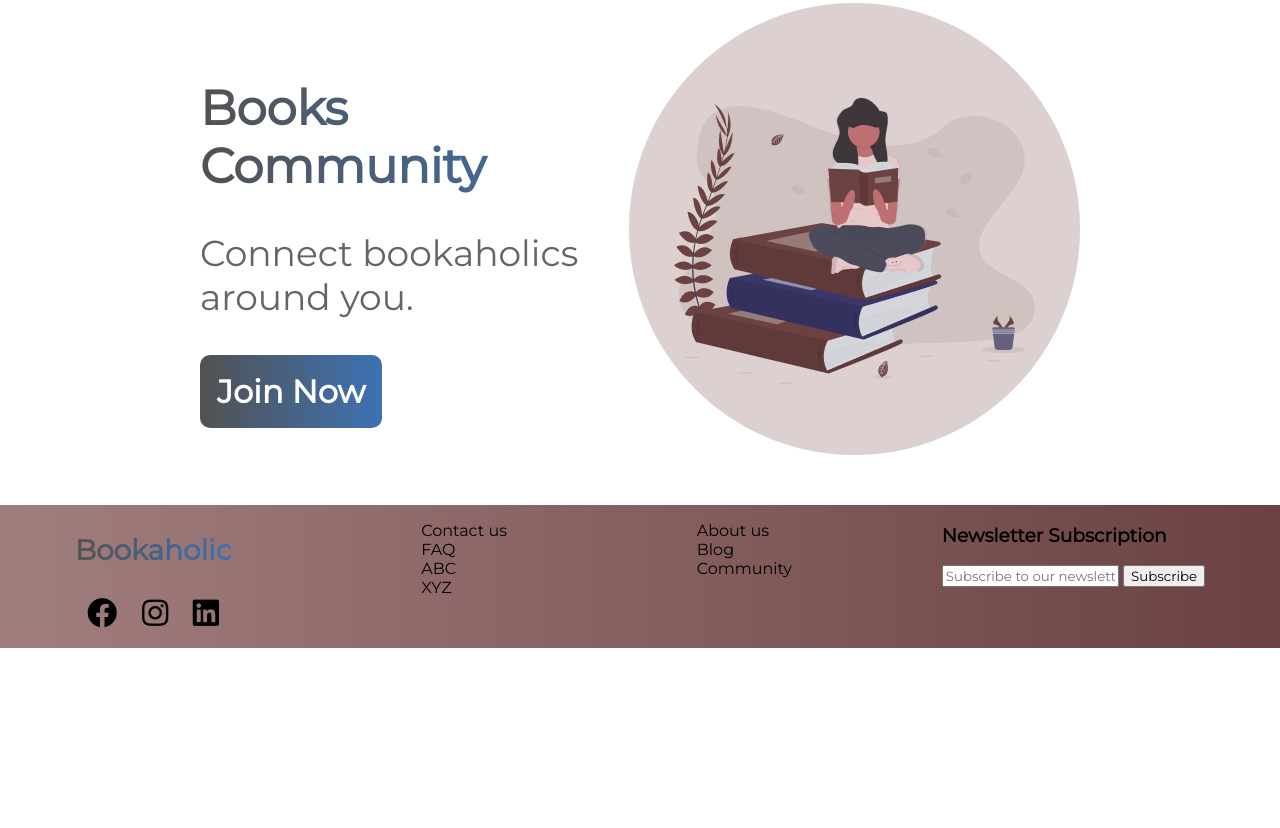
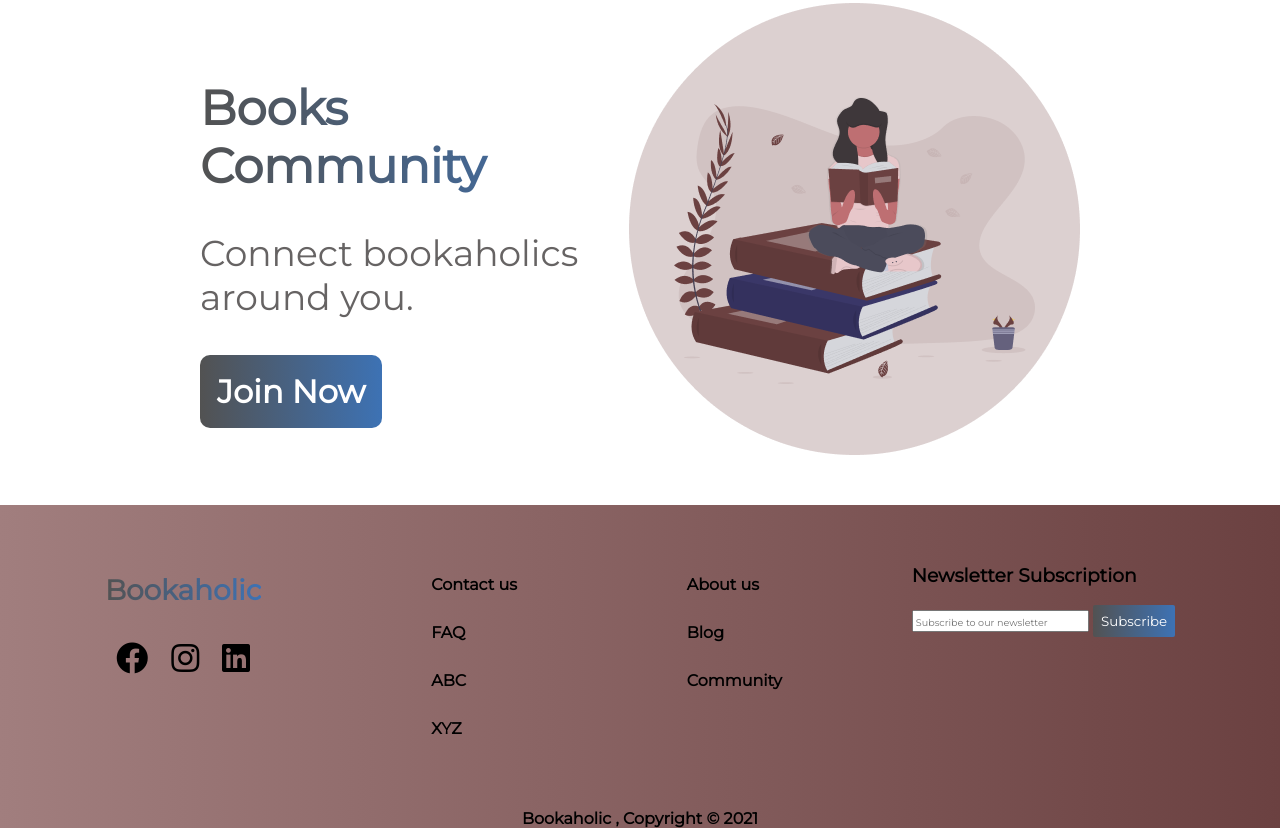
Before and after one commit to duccao0610/Bookaholic, a plain HTML site: page index.html in a window 1280 px wide. Shown: the part 285-1113 px from the top of the page. Before the commit the page ends 933 px from the top, so only its background shows below. Drawn offline with Linux system fonts and the light colour scheme.

Commit message:
fix-footer

```diff
--- a/css/style.css
+++ b/css/style.css
@@ -48,15 +48,25 @@ body {
     cursor: pointer;
 }
 
+.container #text-content #join-now-btn:hover {
+    background: linear-gradient(to right, #3D72B4, #525252);
+
+}
 footer {
+    background: linear-gradient(to right,#A17E7E,#6B4141);
+    display: flex;
+    flex-direction: column;
     margin-top: 50px;
+
+}
+
+footer #info-container {
     display: flex;
     justify-content: space-around;
-    align-items: flex-start;
-    background: linear-gradient(to right,#A17E7E,#6B4141);
+    padding: 2.5rem;
 }
 
-footer #social #social-heading {
+footer #info-container #social h3 {
     background: linear-gradient(to right, #525252, #3D72B4);
     -webkit-background-clip: text;
     -webkit-text-fill-color: transparent;
@@ -64,23 +74,45 @@ footer #social #social-heading {
     font-weight: bolder;
 }
 
-footer #social ul {
+footer #info-container #social ul {
     padding: 0px;
     display: flex;
     justify-content: space-around;
 }
-footer #social li {
-    font-size: 30px;
+footer #info-container #social li {
+    font-size: 2rem;
 }
 
-footer #support li,#about li,#social li {
-    list-style: none;
+footer #info-container #social li,#support li, #about li {
+    list-style:none;
+    line-height: 3rem;
 }
 
-footer #support a,#about a {
-    text-decoration: none;
-    color:black;
+footer #info-container #support ul, #about ul {
+    display: flex;
+    flex-direction: column;
 }
 
-footer #newsletter button {
+footer #info-container #support a, #about a {
+    text-decoration: none;
+    color: black;
+    font-weight: bold;
 }
+
+footer #info-container #newsletter input::placeholder {
+    font-size: 0.6rem;
+}
+
+footer #info-container #newsletter button {
+    background: linear-gradient(to right, #525252, #3D72B4);
+    color: white;
+    border: none;
+    border-radius: 2px;
+    padding: 0.5rem;
+    cursor: pointer;
+}
+
+footer #copyright-text {
+    margin: auto;
+    font-weight: bolder;
+}
--- a/index.html
+++ b/index.html
@@ -28,8 +28,9 @@
     </div>
 
     <footer>
+        <div id="info-container">
             <div id="social">
-            <p id="social-heading">Bookaholic</p>
+                <h3 id="social-heading">Bookaholic</h3>
                 <ul id="social-list">
                     <li><i class="fab fa-facebook"></i></li>
                     <li><i class="fab fa-instagram"></i></li>
@@ -53,11 +54,13 @@
             </div>
             <div id="newsletter">
                 <h3>Newsletter Subscription</h3>
-            <div id="newsletter-wrapper">
+                <form>
                     <input type="text" placeholder="Subscribe to our newsletter">
-                <button>Subscribe</button>
+                    <button type="submit">Subscribe</button>
+                </form>
             </div>
         </div>
+        <p id="copyright-text">Bookaholic , Copyright &copy; 2021</p>
     </footer>
 
     <script src="js/app.js" type="module"></script>
```
Lines whose indentation alone changed are shown as unchanged.
